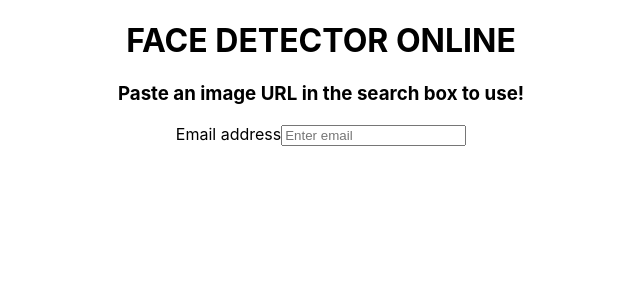
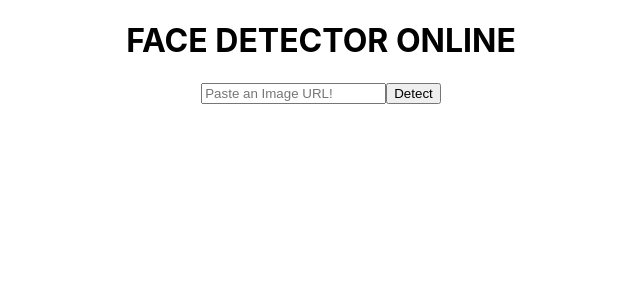
Before and after one commit to Luther0211/face-detection-project, a React (Create React App) app: page / in a window 1280 px wide. Shown: the top 300 px of the page, without its empty margins (319-959 px from the left). Built offline with nearby package versions, Linux system fonts and the light colour scheme.

Commit message:
created input component / created onchange & onSubmit handlers

```diff
--- a/src/App.js
+++ b/src/App.js
@@ -1,21 +1,34 @@
 import React, { Component } from 'react';
 import './App.css';
+//COMPONENT IMPORTS
+import InputForm from "./Components/InputForm/InputForm"
 
+
+// API 9a8585cb625d4219b1acedf7c71116f4
 class App extends Component {
+
+    onInputChangeHandler = (e) => {
+        console.log(e.target.value)
+    }
+
+    onSubmitHandler = (e) => {
+        e.preventDefault()
+        console.log('detecting...')
+
+    }
+
+
   render() {
     return (
-      <div className="App">
-        <h1>FACE DETECTOR ONLINE</h1>
-        <h3>Paste an image URL in the search box to use!</h3>
+        <div className="App">
+            <h1>FACE DETECTOR ONLINE</h1>
 
-        <form>
-            <div className="form-group">
-                <label >Email address</label>
-                <input type="email" className="form-control" id="exampleInputEmail1" aria-describedby="emailHelp" placeholder="Enter email" />
-            </div>
-        </form>
+            <InputForm
+                onInputSubmit={(e) => this.onSubmitHandler(e)}
+                onInputChange={(e) => this.onInputChangeHandler(e)}
+            />
 
-      </div>
+        </div>
     );
   }
 }
--- /dev/null
+++ b/src/Components/InputForm/InputForm.js
@@ -0,0 +1,10 @@
+import React from 'react'
+
+export default props => {
+    return (
+        <form onSubmit={props.onInputSubmit} >
+            <input type="text"  placeholder="Paste an Image URL!" onChange={props.onInputChange} />
+            <input type="submit" value="Detect" />
+        </form>
+    )
+}
```
